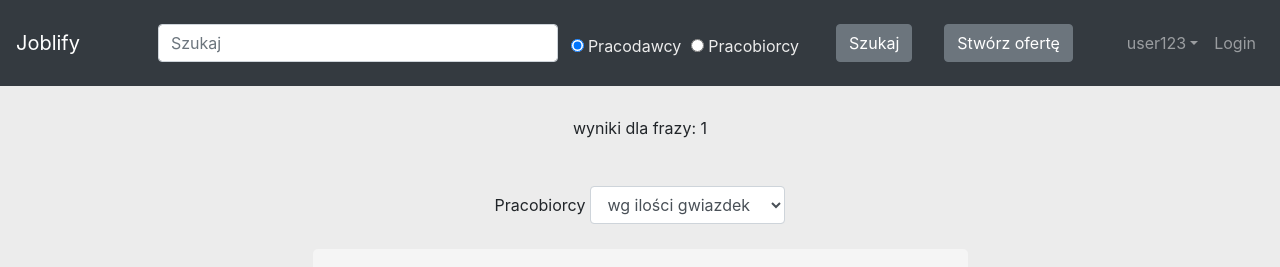
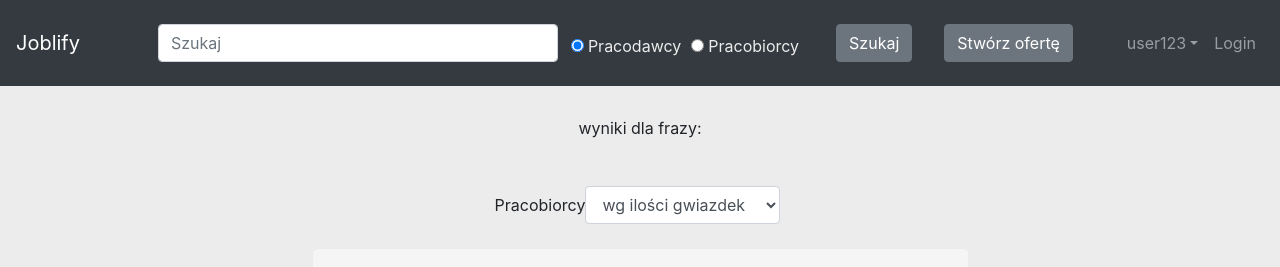
Before and after one commit to EnjoyTheNoise/Joblify.Spa, a React (Create React App) app: page /search/1 in a window 1280 px wide. Shown: the top 267 px of the page. Built offline with nearby package versions, Linux system fonts and the light colour scheme.

Commit message:
Handling query + code cleanup

```diff
--- a/src/components/Navbar/Navbar.js
+++ b/src/components/Navbar/Navbar.js
@@ -67,7 +67,7 @@ class NavbarUnlogged extends Component {
                 </label>
               </div>
             </fieldset>
-            <Link className="nav-link" to={{pathname:"/search/"+this.state.phrase, search: "?option="+this.state.option}}>
+            <Link className="nav-link" to="/search">
             <button className="btn btn-secondary mx-3 my-2 my-sm-2" type="submit">
               Szukaj
             </button>
--- a/src/components/SearchPage/SearchPage.js
+++ b/src/components/SearchPage/SearchPage.js
@@ -5,9 +5,9 @@ import Pagination from "./Pagination/Pagination";
 
 class SearchPage extends Component {
   render() {
-    let option = "";
-    if (this.props.option === "employers") option = "Pracodawcy";
-    else option = "Pracobiorcy";
+    let optionDisplay =
+      this.props.option === "employers" ? "Pracodawcy" : "Pracobiorcy";
+    const filterState = this.props.filter;
 
     return (
       <div className="row">
@@ -17,17 +17,16 @@ class SearchPage extends Component {
 
         <form className="form-inline filter" style={{ clear: "left" }}>
           <div className="form-group">
-            <label className="control-label filterDropboxLabel">{option}</label>
+            <label className="control-label filterDropboxLabel">
+              {optionDisplay}
+              <select value={filterState} className="form-control">
+                <option value="stars">wg ilości gwiazdek</option>
+                <option value="price">wg ceny</option>
+                <option value="date">wg daty utworzenia</option>
+              </select>
+            </label>
           </div>
-          <div className="form-group">
-            <select id="memoryType" className="form-control">
-              <option value="stars" value="selected">
-                wg ilości gwiazdek
-              </option>
-              <option value="price">wg ceny</option>
-              <option value="date">wg daty utworzenia</option>
-            </select>
-          </div>
+          <div className="form-group" />
         </form>
 
         <div className="offers">
--- a/src/containers/SearchPageContainer.js
+++ b/src/containers/SearchPageContainer.js
@@ -4,16 +4,17 @@ import { bindActionCreators } from "redux";
 import { connect } from "react-redux";
 import SearchPage from "../components/SearchPage/SearchPage";
 
-const initialState = {
-  phrase: "",
-  option: "",
-  page: 0
-};
+// const initialState = {
+//   phrase: "",
+//   option: "",
+//   filter: "",
+//   page: 0
+// };
 
 export class SearchPageContainer extends Component {
   constructor(props) {
     super(props);
-    this.state = initialState;
+    // this.state = initialState;
   }
 
   // componentDidMount = () => {
@@ -21,11 +22,21 @@ export class SearchPageContainer extends Component {
   // };
 
   render() {
-    console.log(this.props);
+    const query = this.props.location.search;
     const { isFetching, offers } = this.props;
-    const page = this.state.page;
-    const phrase = this.props.match.params.phrase;
-    const option = this.props.location.search.substring(8, 17);
+
+    const params = new URLSearchParams(query);
+    const phrase = params.get("phrase");
+    const option = params.get("option");
+    const filter = params.get("filter");
+    const page = params.get("page");
+
+    console.log("isFetching:" + isFetching);
+    console.log("offers:" + offers);
+    console.log("phrase:" + phrase);
+    console.log("option:" + option);
+    console.log("filter:" + filter);
+    console.log("page:" + page);
 
     return (
       <SearchPage
@@ -33,6 +44,7 @@ export class SearchPageContainer extends Component {
         offers={offers}
         phrase={phrase}
         option={option}
+        filter={filter}
         page={page}
       />
     );
@@ -41,7 +53,7 @@ export class SearchPageContainer extends Component {
 
 const mapStateToProps = state => ({
   isFetching: state.searchPage.isFetching,
-  offers: state.searchPage.offers
+  offers: state.searchPage.offers,
 });
 
 const mapDispatchToProps = dispatch => ({
--- a/src/routes.js
+++ b/src/routes.js
@@ -17,7 +17,7 @@ const routes = (
         <Route exact path="/" component={HomePage} />
         <Route path="/login" component={LoginFormContainer} />
         <Route path="/edit-profile" component={EditProfileContainer} />
-        <Route path="/search/:phrase" component={SearchPageContainer} />
+        <Route path="/search" component={SearchPageContainer} />
       </Switch>
     </div>
     <Footer />
```
